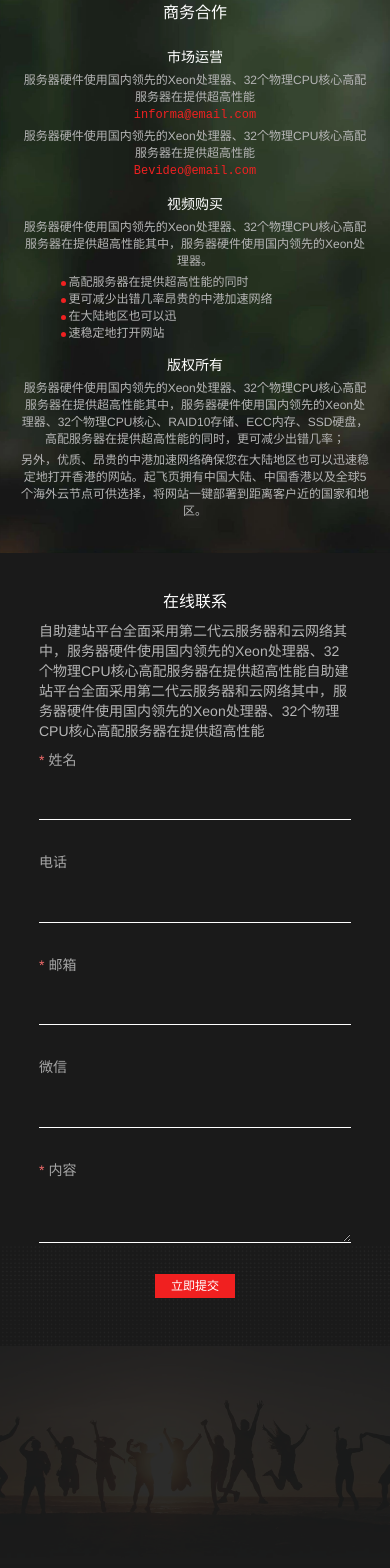
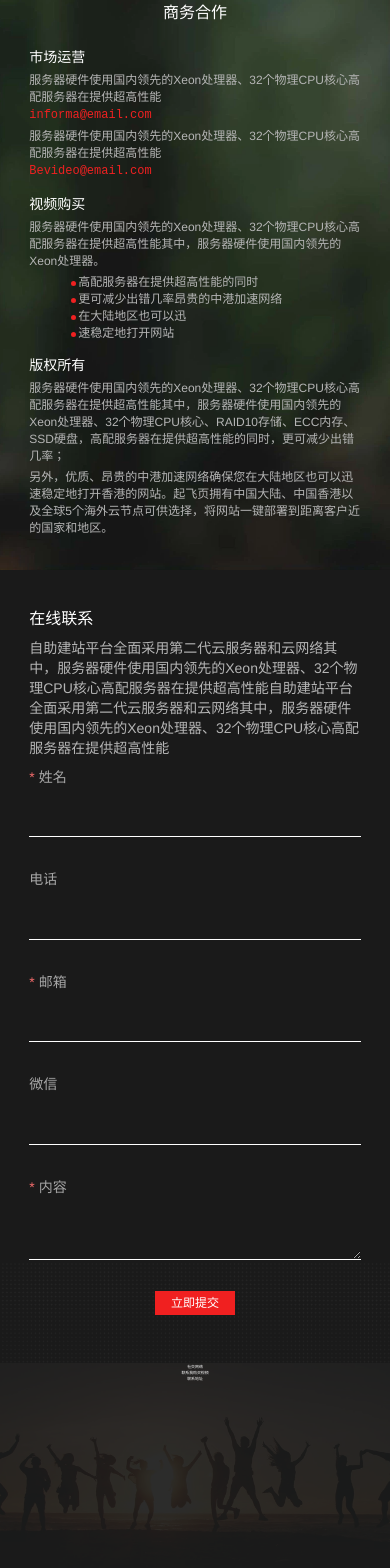
Before and after one commit to CindyGmt/CindyGmt, a Vue app in the folder t_photo/: page /main in a window 390 px wide. Shown: the part 2359-3927 px from the top of the page. Built offline with nearby package versions, Linux system fonts and the light colour scheme.

Commit message:
页面开发

```diff
--- a/t_photo/src/views/contact/index.vue
+++ b/t_photo/src/views/contact/index.vue
@@ -2,7 +2,21 @@
 <template>
     <section class="contact_page" id="contact_page">
             <div class="bg"></div>
-            <div class="background-overlay"></div>
+            <div class="background-overlay">
+                <div class="contain_box base-font">
+                    <div class="contain">
+                        <div class="contact-item">
+                            <div class="item-title">社交网络</div>
+                        </div>
+                        <div class="contact-item">
+                            <div class="item-title">联系我购买视频</div>
+                        </div>
+                        <div class="contact-item">
+                            <div class="item-title">联系地址</div>
+                        </div>
+                    </div>
+                </div>
+            </div>
         </section>
 </template>
 <script>
--- a/t_photo/src/views/cooperate/index.vue
+++ b/t_photo/src/views/cooperate/index.vue
@@ -111,16 +111,14 @@ export default{
                     flex-direction: column;
                     align-items: center;
                     .cooperate-item{
-                        width: 90rem;
-                        max-width: 90rem;
-                        min-width: 90rem;
+                        width: 85rem;
+                        max-width: 85rem;
+                        min-width: 85rem;
                         margin-bottom: 3rem;
                         .item-title{
                             font-size: 14px;
-                            text-align: center;
                         }
                         p{
-                            text-align: center;
                             font-size: 12px;
                             margin: 1rem 0;
                         }
--- a/t_photo/src/views/leaveWord/index.vue
+++ b/t_photo/src/views/leaveWord/index.vue
@@ -73,6 +73,9 @@ export default{
             .title1{
                 padding: 3rem 0 2rem 0;
                 font-size: 1.68rem;
+                margin: 0 auto;
+                width: 60rem;
+                text-align: left;
             }
             .contain{
                 padding-bottom: 5rem;
@@ -135,18 +138,20 @@ export default{
         .contain_box{
             .title1{
                 font-size: 16px;
+                width: 85rem;
+                text-align: left;
             }
             .contain{
                 .leave-word-box{
                     flex-direction: column;
                     align-items: center;
                     .leave-word{
-                        width: 80rem;
+                        width: 85rem;
                         font-size: 14px;
                     }
 
                     .form-box{
-                        width: 80rem;
+                        width: 85rem;
                         .el-form-item__label{
                             font-size: 14px;
                         }
```
